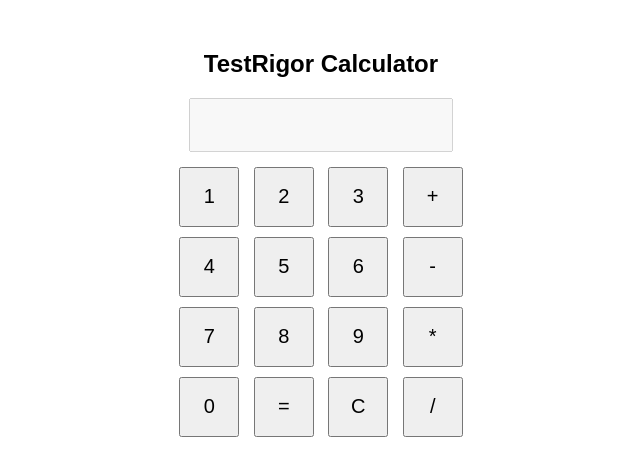
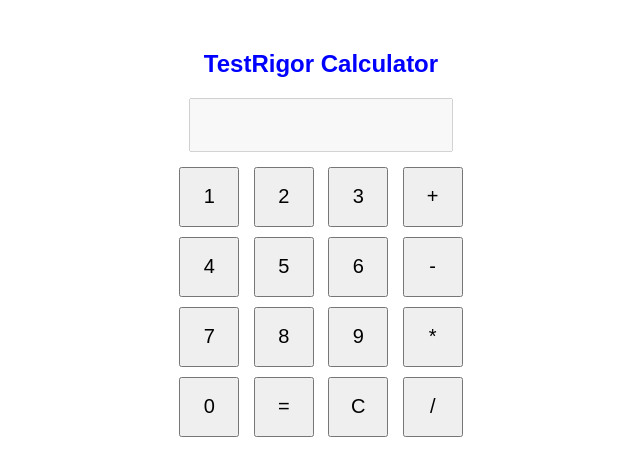
Before and after one commit to Pranathi1314/calc_demo1, a plain HTML site: page calculator.html in a window 1280 px wide. Shown: the whole page, without its empty margins (319-959 px from the left). Drawn offline with Linux system fonts and the light colour scheme.

Commit message:
Update calculator.html

```diff
--- a/calculator.html
+++ b/calculator.html
@@ -4,7 +4,7 @@
   <meta charset="UTF-8" />
   <title>Simple Calculator</title>
   <style>
-    body { font-family: Arial; text-align: center; margin-top: 50px; }
+    body { color: blue; font-family: Arial; text-align: center; margin-top: 50px; }
     #calculator { display: inline-block; }
     button { width: 60px; height: 60px; font-size: 20px; margin: 5px; }
     #display { width: 250px; height: 40px; font-size: 24px; text-align: right; margin-bottom: 10px; padding: 5px; }
```
